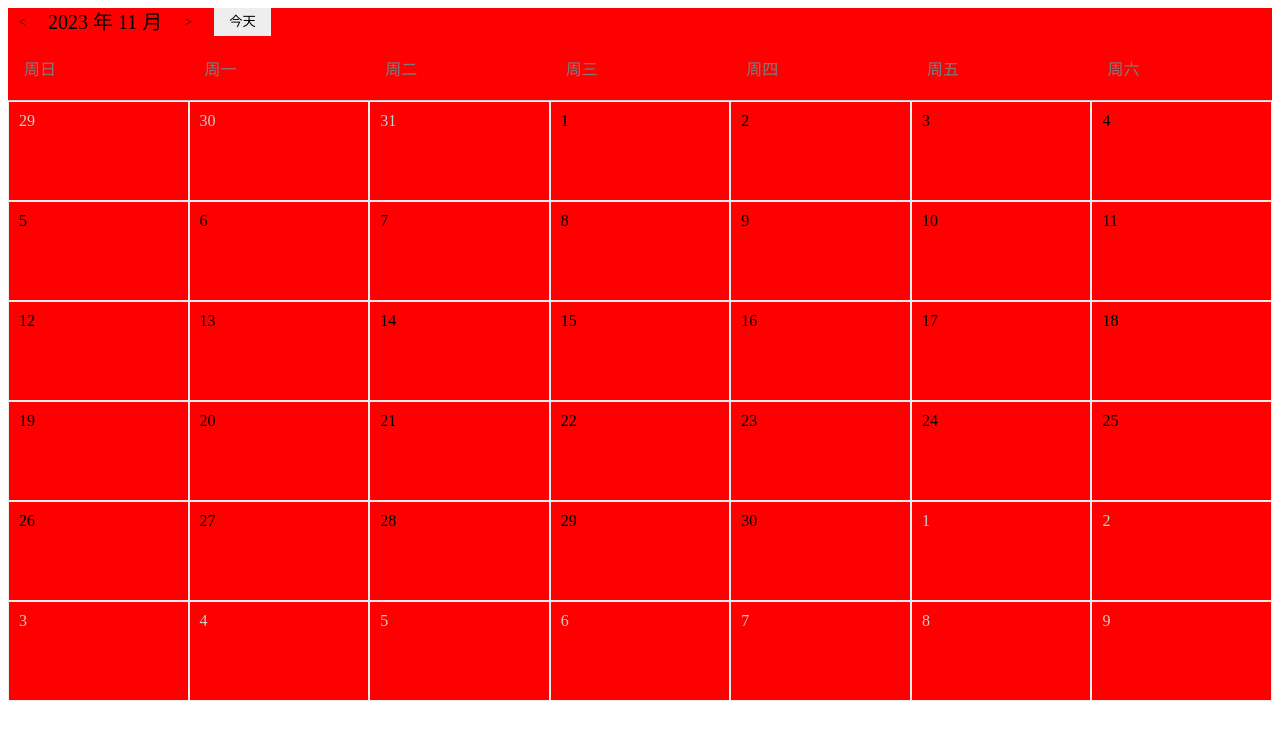
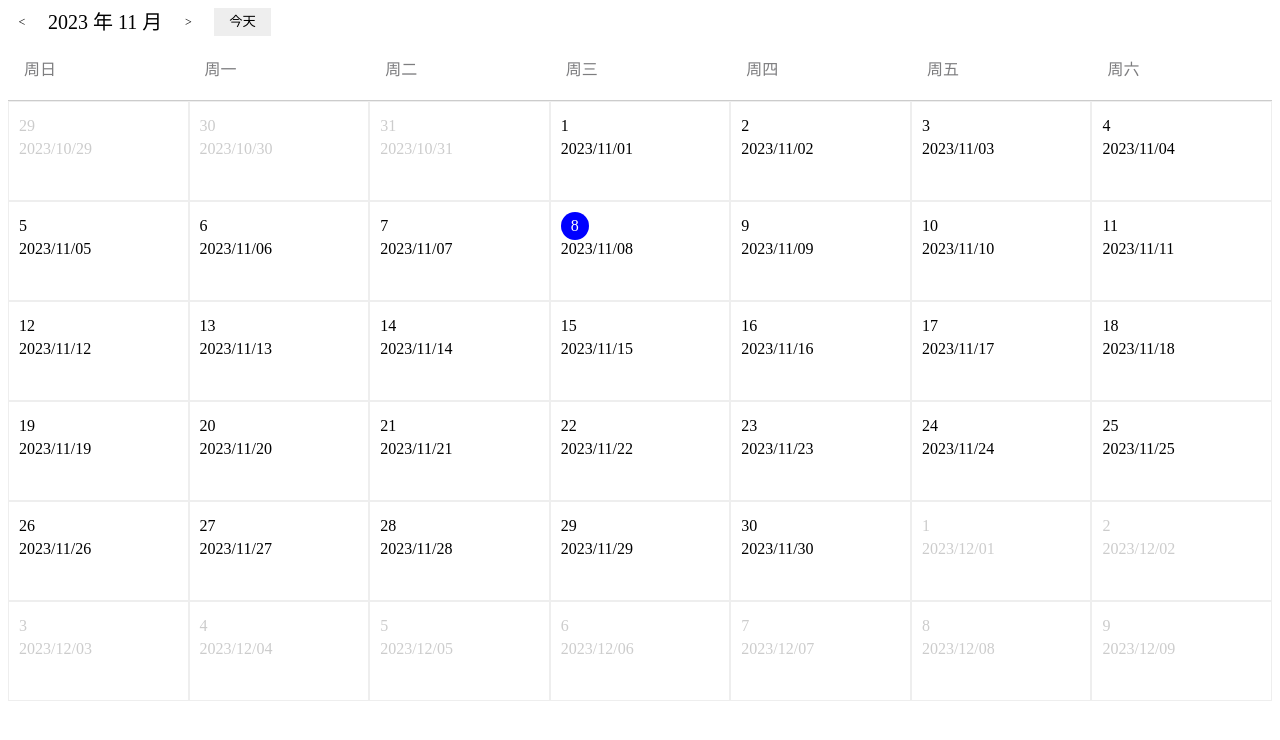
Before and after one commit to iJay/react-learn, a React (Vite) app in the folder calendar-component/: page / in a window 1280 px wide. Shown: the top 740 px of the page. Built offline with nearby package versions, Linux system fonts and the light colour scheme.

Commit message:
calendar-component-02

```diff
--- a/calendar-component/src/App.tsx
+++ b/calendar-component/src/App.tsx
@@ -4,7 +4,21 @@
 function App() {
   return (
     <div className="App">
-      <Calendar value={dayjs('2023-11-08')} className="custom-calendar" style={{ backgroundColor: 'red'}}></Calendar>
+      <Calendar
+        locale="zh-CN"
+        value={dayjs('2023-11-08')}
+        onChange={(date) => {
+          alert(date.format('YYYY-MM-DD'));
+        }}
+        className="custom-calendar"
+        style={{ backgroundColor: '#fff'}}
+        // dateRender={(currentDate) => {
+        //   return <div style={{ backgroundColor: 'blue', width: '300px' }}>{currentDate.format('YYYY/MM/DD')}</div>
+        // }}
+        dateInnerContent={(currentDate) => {
+          return <div style={{ backgroundColor: '#fff', width: '240px' }}>{currentDate.format('YYYY/MM/DD')}</div>
+        }}
+      />
     </div>
   );
 }
--- a/calendar-component/src/Calendar/Header.tsx
+++ b/calendar-component/src/Calendar/Header.tsx
@@ -1,11 +1,34 @@
-function Header () {
+import type { Dayjs } from "dayjs";
+import LocaleContext from "./LocaleContext";
+import { useContext } from "react";
+import allLocales from "./locale";
+
+interface HeaderProps {
+  curMonth: Dayjs;
+  prevMonthHandler: () => void;
+  nextMonthHandler: () => void;
+  todayHandler: () => void;
+}
+
+function Header (props: HeaderProps) {
+  const {
+    curMonth,
+    prevMonthHandler,
+    nextMonthHandler,
+    todayHandler
+  } = props
+  const localeContext = useContext(LocaleContext)
+  const CalendarContext = allLocales[localeContext.locale]
+  if (!CalendarContext) {
+    throw new Error(`Locale ${localeContext.locale} not found`)
+  }
   return (
     <div className="calendar-header">
         <div className="calendar-header-left">
-            <div className="calendar-header-icon">&lt;</div>
-            <div className="calendar-header-value">2023 年 11 月</div>
-            <div className="calendar-header-icon">&gt;</div>
-            <button className="calendar-header-btn">今天</button>
+            <div className="calendar-header-icon" onClick={prevMonthHandler}>&lt;</div>
+            <div className="calendar-header-value">{ curMonth.format(CalendarContext.formatMonth)}</div>
+            <div className="calendar-header-icon" onClick={nextMonthHandler}>&gt;</div>
+            <button className="calendar-header-btn" onClick={todayHandler}>{CalendarContext.today}</button>
         </div>
     </div>
   )
--- /dev/null
+++ b/calendar-component/src/Calendar/LocaleContext.tsx
@@ -0,0 +1,11 @@
+import { createContext } from "react";
+
+export interface LocaleContextType {
+  locale: string;
+}
+
+const LocaleContext = createContext<LocaleContextType>({
+  locale: 'zh-CN',
+})
+
+export default LocaleContext
--- a/calendar-component/src/Calendar/MonthCalendar.tsx
+++ b/calendar-component/src/Calendar/MonthCalendar.tsx
@@ -1,14 +1,36 @@
 // import dayjs from 'dayjs'
 import type { Dayjs } from 'dayjs'
+import cs from 'classnames'
 import type { CalendarProps } from './index'
+import { useContext, useState, type ReactNode } from 'react'
+import LocaleContext from './LocaleContext'
+import allLocales from './locale'
 
-function renderDays(days: Array<{ date: Dayjs, currentMonth: boolean }>) {
+function renderDays(
+  days: Array<{ date: Dayjs, currentMonth: boolean}>,
+  dateRender: (currentDate: Dayjs) => ReactNode,
+  dateInnerContent: (currentDate: Dayjs) => ReactNode,
+  value: Dayjs,
+  selectHandler: MonthCalendarProps['selectHandler'],
+) {
   const rows = []
   for(let i = 0;i < 6;i++) {
     const row = []
     for(let j = 0;j < 7;j++) {
       const item = days[i * 7 + j]
-      row[j] = (<div className={'calendar-month-body-cell' + (item.currentMonth ? ' calendar-month-body-cell-current' : '')}>{ item.date.date() }</div>)
+      row[j] = (<div
+          className={'calendar-month-body-cell' + (item.currentMonth ? ' calendar-month-body-cell-current' : '')}
+          onClick={() => selectHandler?.(item.date)}
+        >
+        {
+          dateRender ? dateRender(item.date) : (
+            <div className="calendar-month-body-cell-date">
+              <div className={cs("calendar-month-body-cell-date-value", value.format('YYYY-MM-DD') === item.date.format('YYYY-MM-DD') ?
+              'calendar-month-body-cell-date-selected' : '')}>{ item.date.date() }</div>
+              <div className="calendar-month-body-cell-date-content">{ dateInnerContent?.(item.date) }</div>
+            </div>
+          )}
+      </div>)
     }
     rows.push(row)
   }
@@ -42,24 +64,32 @@
   return daysInfo
 }
 
+interface MonthCalendarProps extends CalendarProps {
+  selectHandler?: (date: Dayjs) => void,
+  curMonth?: Dayjs
+}
 
+function MonthCalendar (props: MonthCalendarProps) {
+  const localeContext = useContext(LocaleContext)
+  const { value, dateRender, dateInnerContent, selectHandler, curMonth } = props
+  const weekList: string[] = ['Sunday', 'Monday', 'Tuesday', 'Wednesday', 'Thursday', 'Friday', 'Saturday']
 
-function MonthCalendar (props: CalendarProps) {
-  const { value } = props
-  const weekList = ['周日', '周一', '周二', '周三', '周四', '周五', '周六']
-
-  const allDays = getAllDays(value)
+  const CalendarLocale = allLocales[localeContext.locale]
+  if (!CalendarLocale) {
+    throw new Error(`Locale ${localeContext.locale} not found`)
+  }
+  const allDays = getAllDays(curMonth)
 
   return (
     <div className="calendar-month">
        <div className="calendar-month-week-list">
         {
           weekList.map((week) => (
-            <div className="calendar-month-week-list-item" key={week}>{week}</div>
+            <div className="calendar-month-week-list-item" key={week}>{CalendarLocale.week[week]}</div>
           ))
         }
        </div>
-       <div className="calendar-month-body">{ renderDays(allDays) }</div>
+       <div className="calendar-month-body">{ renderDays(allDays, dateRender, dateInnerContent, value, selectHandler) }</div>
     </div>
   )
 }
--- a/calendar-component/src/Calendar/index.scss
+++ b/calendar-component/src/Calendar/index.scss
@@ -25,10 +25,29 @@
     &-cell {
         flex: 1;
         border: 1px solid #eee;
-        padding: 10px;
         color: #ccc;
+        overflow: hidden;
+        text-overflow: ellipsis;
+        white-space: nowrap;
         &-current {
             color: #000;
+            cursor: pointer;
+        }
+        &-date {
+            padding: 10px;
+            &-value {
+                line-height: 28px;
+            }
+            &-selected {
+                background: blue;
+                width: 28px;
+                height: 28px;
+                line-height: 28px;
+                text-align: center;
+                color: #fff;
+                border-radius: 50%;
+                cursor: pointer;
+            }
         }
     }
   }
--- a/calendar-component/src/Calendar/index.tsx
+++ b/calendar-component/src/Calendar/index.tsx
@@ -3,21 +3,53 @@
 import cs from 'classnames'
 import type { Dayjs } from 'dayjs'
 import './index.scss'
+import { useState, type ReactNode } from 'react'
+import LocaleContext from './LocaleContext'
+import dayjs from 'dayjs'
 
 export interface CalendarProps {
   value: Dayjs;
   className?: string | string[];
   style?: React.CSSProperties;
+  dateRender?: (currentDate: Dayjs) => ReactNode;
+  dateInnerContent?: (currentDate: Dayjs) => ReactNode;
+  locale?: string,
+  onChange: (date: Dayjs) => void
 }
 
 function Calendar(props: CalendarProps) {
-  const { className, style } = props
+  const { value, className, style, dateRender, dateInnerContent, locale, onChange } = props
   const classNames = cs('calendar', className)
+  const [curValue, setCurValue] = useState<Dayjs>(value)
+  const [curMonth, setCurMonth] = useState<Dayjs>(value)
+
+  function changeValue(date: Dayjs) {
+    setCurMonth(date)
+    setCurValue(date)
+    onChange?.(date)
+  }
+
+  function selectHandler(date: Dayjs) {
+    changeValue(date)
+  }
+  function prevMonthHandler () {
+    setCurMonth(curMonth.subtract(1, 'month'))
+  }
+
+  function nextMonthHandler () {
+    setCurMonth(curMonth.add(1, 'month'))
+  }
+  function todayHandler () {
+    const today = dayjs(Date.now())
+    changeValue(today)
+  }
   return (
-    <div className={classNames} style={style}>
-      <Header />
-      <MonthCalendar {...props}/>
-    </div>
+    <LocaleContext value={{ locale: locale || navigator.language }}>
+      <div className={classNames} style={style}>
+        <Header curMonth={curMonth} todayHandler={todayHandler} prevMonthHandler={prevMonthHandler} nextMonthHandler={nextMonthHandler} />
+        <MonthCalendar {...props} value={curValue} curMonth={curMonth} selectHandler={selectHandler}/>
+      </div>
+    </LocaleContext>
   )
 }
 
--- /dev/null
+++ b/calendar-component/src/Calendar/locale/en-US.ts
@@ -0,0 +1,32 @@
+import type { CalendarType } from "./interface"
+
+const CalendarLocale: CalendarType = {
+    formatYear: 'YYYY',
+    formatMonth: 'MMM YYYY',
+    today: 'Today',
+    month: {
+      January: 'January',
+      February: 'February',
+      March: 'March',
+      April: 'April',
+      May: 'May',
+      June: 'June',
+      July: 'July',
+      August: 'August',
+      September: 'September',
+      October: 'October',
+      November: 'November',
+      December: 'December',
+    },
+    week: {
+      Monday: 'Monday',
+      Tuesday: 'Tuesday',
+      Wednesday: 'Wednesday',
+      Thursday: 'Thursday',
+      Friday: 'Friday',
+      Saturday: 'Saturday',
+      Sunday: 'Sunday',
+    },
+}
+
+export default CalendarLocale
--- /dev/null
+++ b/calendar-component/src/Calendar/locale/index.ts
@@ -0,0 +1,10 @@
+import type { CalendarType } from "./interface"
+import enUS from "./en-US"
+import zhCN from "./zh-CN"
+
+const allLocales: Record<string, CalendarType> = {
+  'zh-CN': zhCN,
+  'en-US': enUS,
+}
+
+export default allLocales
--- /dev/null
+++ b/calendar-component/src/Calendar/locale/interface.ts
@@ -0,0 +1,28 @@
+export interface CalendarType {
+  formatYear: string;
+  formatMonth: string;
+  today: string;
+  month: {
+    January: string;
+    February: string;
+    March: string;
+    April: string;
+    May: string;
+    June: string;
+    July: string;
+    August: string;
+    September: string;
+    October: string;
+    November: string;
+    December: string;
+  } & Record<number, string>; // 除了具名的月份字段外，还允许用数字下标来访问字符串值 如 month[1] = 'January'
+  week: {
+    Monday: string;
+    Tuesday: string;
+    Wednesday: string;
+    Thursday: string;
+    Friday: string;
+    Saturday: string;
+    Sunday: string;
+  } & Record<number, string>;
+}
--- /dev/null
+++ b/calendar-component/src/Calendar/locale/zh-CN.ts
@@ -0,0 +1,32 @@
+import type { CalendarType } from "./interface"
+
+const CalendarLocale: CalendarType = {
+  formatYear: 'YYYY 年',
+  formatMonth: 'YYYY 年 MM 月',
+  today: '今天',
+  month: {
+    January: '一月',
+    February: '二月',
+    March: '三月',
+    April: '四月',
+    May: '五月',
+    June: '六月',
+    July: '七月',
+    August: '八月',
+    September: '九月',
+    October: '十月',
+    November: '十一月',
+    December: '十二月',
+  },
+  week: {
+    Monday: '周一',
+    Tuesday: '周二',
+    Wednesday: '周三',
+    Thursday: '周四',
+    Friday: '周五',
+    Saturday: '周六',
+    Sunday: '周日',
+  }
+}
+
+export default CalendarLocale;
```
